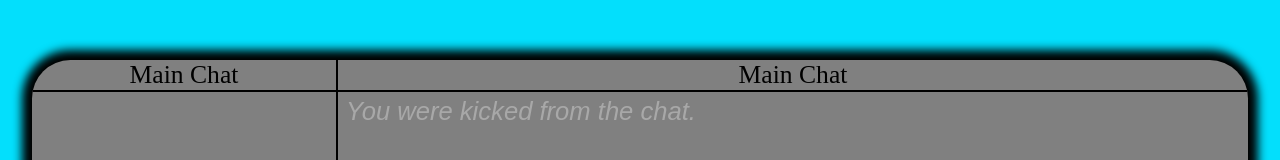
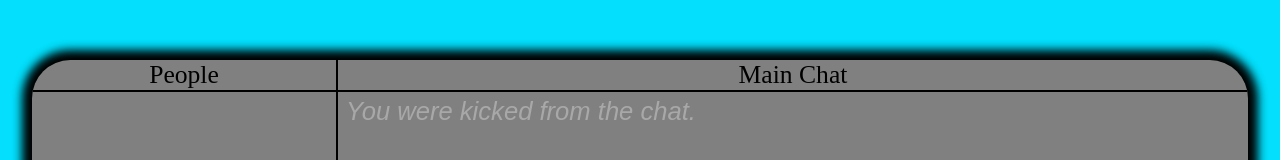
Before and after one commit to Pinball3D/chat, a plain HTML site: page index.html in a window 1280 px wide. Shown: the top 160 px of the page. Drawn offline with Linux system fonts and the light colour scheme; a web font is replaced by a local one.

Commit message:
fix some things

```diff
--- a/index.html
+++ b/index.html
@@ -14,7 +14,7 @@
   <div id="container">
   <div id="people">
     <div class="person">
-      Main Chat
+      People
     </div>
   </div>
     <div id="sep"></div>
--- a/main.css
+++ b/main.css
@@ -3,7 +3,7 @@
     height: 85%;
     left: 50%;
     top: 50%;
-    position: absolute;
+    position: fixed;
     transform: translate(-50%, -50%);
     background-color: grey;
     border-radius: 3vw;
```
